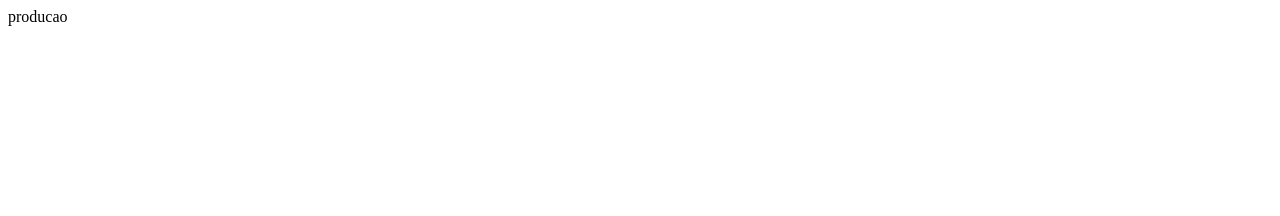
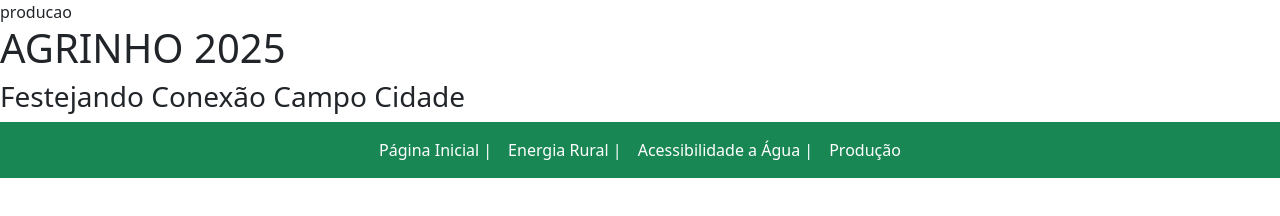
Before and after one commit to Nai22112008/agrinho3, a plain HTML site: page producao.html in a window 1280 px wide. Drawn offline with nearby package versions, Linux system fonts and the light colour scheme.

Commit message:
Add files via upload

```diff
--- a/producao.html
+++ b/producao.html
@@ -4,8 +4,42 @@
     <meta charset="UTF-8">
     <meta name="viewport" content="width=device-width, initial-scale=1.0">
     <title>Document</title>
+    <link href="https://cdn.jsdelivr.net/npm/bootstrap@5.3.5/dist/css/bootstrap.min.css" rel="stylesheet"
+        integrity="sha384-SgOJa3DmI69IUzQ2PVdRZhwQ+dy64/BUtbMJw1MZ8t5HZApcHrRKUc4W0kG879m7" crossorigin="anonymous">
+        <link rel="stylesheet" href="producao.css">
 </head>
 <body>
     producao
-</body>
+</body> <!--Apresentação do tema-->
+<section class="cabecalho">
+    <h1>AGRINHO 2025</h1>
+    <h3>Festejando Conexão Campo Cidade</h3>
+</section>
+
+<!--cabeçalho do site-->
+<nav class="navbar navbar-expand-lg bg-success">
+    <div class="container-fluid ">
+        <button class="navbar-toggler" type="button" data-bs-toggle="collapse" data-bs-target="#navbarNav"
+            aria-controls="navbarNav" aria-expanded="false" aria-label="Toggle navigation">
+            <span class="navbar-toggler-icon"></span>
+        </button>
+        <div class="collapse navbar-collapse justify-content-center" id="navbarNav">
+            <ul class="navbar-nav">
+                <li class="nav-item">
+                    <a class="nav-link active text-white" aria-current="page" href="index.html">Página Inicial |</a>
+                </li>
+                <li class="nav-item">
+                    <a class="nav-link text-white" href="energia.html">Energia Rural |</a>
+                </li>
+                <li class="nav-item">
+                    <a class="nav-link text-white" href="agua.html">Acessibilidade a Água |</a>
+                </li>
+                <li class="nav-item">
+                    <a class="nav-link text-white" href="producao.html">Produção</a>
+                </li>
+            </ul>
+        </div>
+    </div>
+</nav>
+
 </html>
--- a/style.css
+++ b/style.css
@@ -5,14 +5,14 @@ body{
 }
 
 .cabecalho{
-    color: white;
-    background-color: black;
+    color: rgb(15, 14, 14);
+    background-color: rgb(14, 236, 225);
     text-align: center;
     padding: 30px;
 }
 
 .cabecalho h3{
-    color: rgb(206, 206, 8);
+    color: rgb(19, 19, 17);
 }
 
 p .alinha{
```
Also changed, not shown: agua.html (+35 -1 lines), energia.html (+35 -1 lines), index.html (+1 -1 lines), agua.css (added), energia.css (added), producao.css (added).
